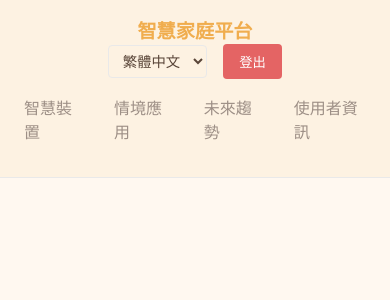
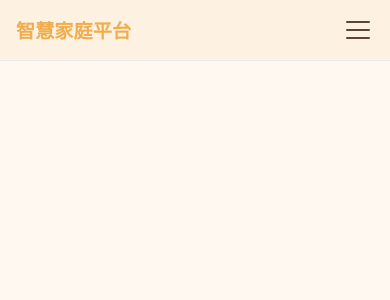
Before and after one commit to Kang056/vue-project, a Vue app: page /dashboard in a window 390 px wide. Shown: the top 300 px of the page. Built offline with nearby package versions, Linux system fonts and the light colour scheme; sample sign-in values are in the browser's storage.

Commit message:
feat. hambuger

```diff
--- a/src/components/PrivateLayout.vue
+++ b/src/components/PrivateLayout.vue
@@ -1,6 +1,6 @@
 <template>
   <div class="dashboard-layout">
-    <header class="dashboard-header">
+    <header class="dashboard-header" :class="{ 'is-menu-open': isMenuOpen }">
       <div class="header-left">
         <div class="logo">{{ t('platformTitle') }}</div>
       </div>
@@ -14,6 +14,16 @@
         <LanguageSwitcher />
         <button @click="handleLogout" class="logout-button">{{ t('logout') }}</button>
       </div>
+      <div class="mobile-nav-container">
+        <button @click="toggleMenu" class="hamburger-button" aria-label="Toggle menu">
+          <span class="hamburger-icon"></span>
+        </button>
+        <transition name="slide-down">
+          <nav v-if="isMenuOpen" class="mobile-menu">
+            <router-link v-for="link in navLinks" :key="link.to" :to="link.to" @click="closeMenu">{{ link.text }}</router-link>
+          </nav>
+        </transition>
+      </div>
     </header>
     <main class="dashboard-content">
       <router-view />
@@ -22,13 +32,28 @@
 </template>
 
 <script setup lang="ts">
+import { ref, computed } from 'vue';
 import { useRouter } from 'vue-router';
 import { useI18n } from 'vue-i18n'
 import LanguageSwitcher from './LanguageSwitcher.vue';
 
 const { t } = useI18n()
 const router = useRouter();
+const isMenuOpen = ref(false);
 
+const navLinks = computed(() => [
+  { to: '/dashboard/smart-devices', text: t('dashboard.smartDevices') },
+  { to: '/dashboard/scenario-applications', text: t('dashboard.scenarioApps') },
+  { to: '/dashboard/future-trends', text: t('dashboard.futureTrends') },
+  { to: '/dashboard/user-profile', text: t('dashboard.userProfile') }
+]);
+
+const toggleMenu = () => {
+  isMenuOpen.value = !isMenuOpen.value;
+};
+const closeMenu = () => {
+  isMenuOpen.value = false;
+};
 const handleLogout = (): void => {
   removeLocallStorage();
   router.push('/');
@@ -127,16 +152,133 @@ const removeLocallStorage = (): void => {
   padding: 2rem;
 }
 
+.mobile-nav-container {
+  display: none;
+}
+
 @media (max-width: 768px) {
   .dashboard-header {
+    padding: 0 1rem;
+    justify-content: space-between;
+  }
+
+  .header-left {
+    order: 1;
+  }
+
+  .header-right {
+    order: 2;
+  }
+
+  .mobile-nav-container {
+    display: block;
+    order: 3;
+  }
+
+  .tabs {
+    display: none;
+  }
+
+  .header-right {
+    display: none;
+  }
+
+  .logout {
+    background: none;
+    border: none;
+    cursor: pointer;
+    padding: 1rem;
+    position: relative;
+    z-index: 1001;
+    display: flex;
+    align-items: center;
+    justify-content: center;
+  }
+
+  .hamburger-button {
+    background: none;
+    border: none;
+    cursor: pointer;
+    padding: 1rem;
+    position: relative;
+    z-index: 1001;
+    display: flex;
+    align-items: center;
+    justify-content: center;
+  }
+
+  .hamburger-icon,
+  .hamburger-icon::before,
+  .hamburger-icon::after {
+    content: '';
+    display: block;
+    background-color: var(--text-color);
+    height: 2px;
+    width: 24px;
+    border-radius: 2px;
+    transition: all 0.3s ease-in-out;
+    position: absolute;
+  }
+
+  .hamburger-icon::before {
+    transform: translateY(-8px);
+  }
+
+  .hamburger-icon::after {
+    transform: translateY(8px);
+  }
+
+  .dashboard-header.is-menu-open .hamburger-icon {
+    background-color: transparent;
+  }
+
+  .dashboard-header.is-menu-open .hamburger-icon::before {
+    transform: rotate(45deg);
+  }
+
+  .dashboard-header.is-menu-open .hamburger-icon::after {
+    transform: rotate(-45deg);
+  }
+
+  .mobile-menu {
+    position: absolute;
+    top: 60px;
+    left: 0;
+    width: 100%;
+    background-color: var(--container-bg);
+    display: flex;
     flex-direction: column;
-    padding: 1rem;
-    height: auto;
+    border-bottom: 1px solid var(--secondary-accent);
+    z-index: 1000;
+    padding: 0.5rem 0;
   }
-  .tabs {
-    order: 2;
-    width: 100%;
-    justify-content: center;
+
+  .mobile-menu a {
+    padding: 1rem 1.5rem;
+    color: var(--hint-color);
+    text-decoration: none;
+    transition: background-color 0.2s;
+  }
+
+  .mobile-menu a:hover {
+    background-color: var(--secondary-accent);
+    color: var(--text-color);
+  }
+
+  .mobile-menu a.router-link-exact-active {
+    color: var(--primary-accent);
+    font-weight: 600;
+  }
+
+  .slide-down-enter-active,
+  .slide-down-leave-active {
+    transition: transform 0.3s ease-out, opacity 0.3s ease-out;
+  }
+
+  .slide-down-enter-from,
+  .slide-down-leave-to {
+    transform: translateY(-20px);
+    opacity: 0;
   }
 }
 </style>
```
